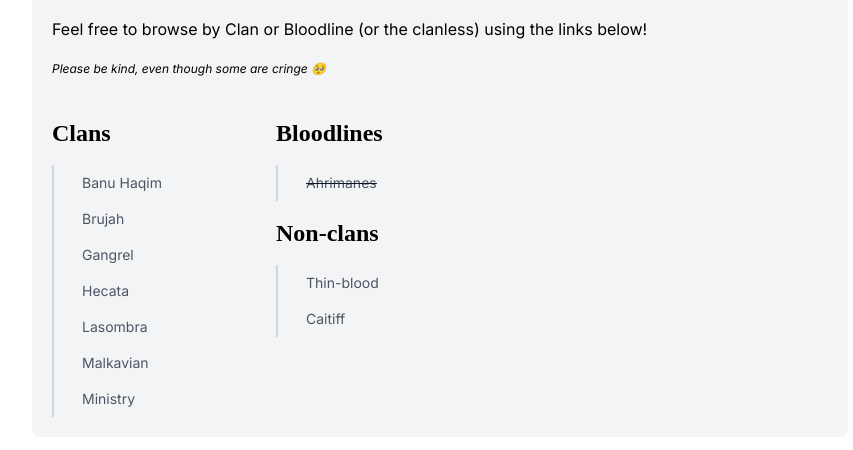
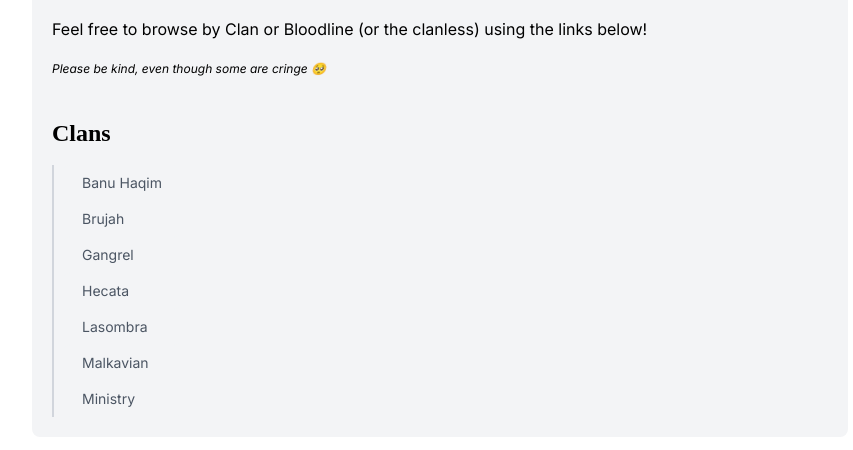
Before and after one commit to frantaing/vtm-character-vault, an Astro site: page / in a window 1280 px wide. Shown: the part 323-773 px from the top of the page, without its empty margins (200-1053 px from the left). Built offline with nearby package versions, Linux system fonts and the light colour scheme; Astro itself is replaced by a stand-in of ours; a web font is replaced by a local one.

Commit message:
refactor: hide bloodlines/non-clans

```diff
--- a/src/pages/index.astro
+++ b/src/pages/index.astro
@@ -20,6 +20,7 @@ const clanLinks = [
 ];
 const bloodlineLinks = [
     { href: '/ahrimanes', text: 'Ahrimanes' },
+    // Add more...
 ];
 const nonclanLinks = [
     { href: '/non-clan/thin-blood', text: 'Thin-blood' },
@@ -53,11 +54,11 @@ const nonclanLinks = [
             </section>
 
             {/* Bloodlines + Non-Clans */}
-            <div class="flex flex-col gap-4">
+            <div class="hidden flex flex-col gap-4">
                 <section class="flex flex-col">
                     {/* bloodline links! */}
                     <h2>Bloodlines</h2>
-                    <nav class="flex flex-col w-fit mt-4 line-through">
+                    <nav class="flex flex-col w-fit mt-4">
                         {bloodlineLinks.map((link) => (
                             <PageLink href={link.href}>
                                 {link.text}
```
